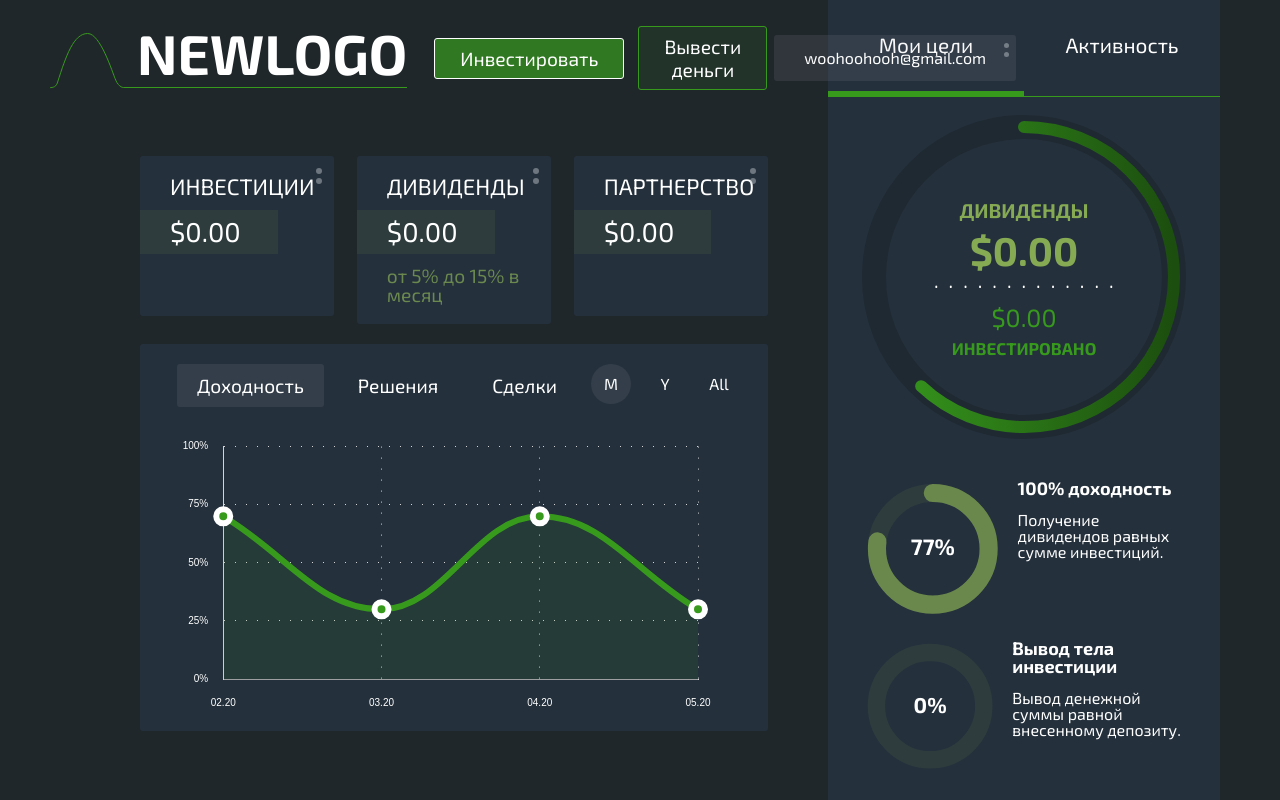
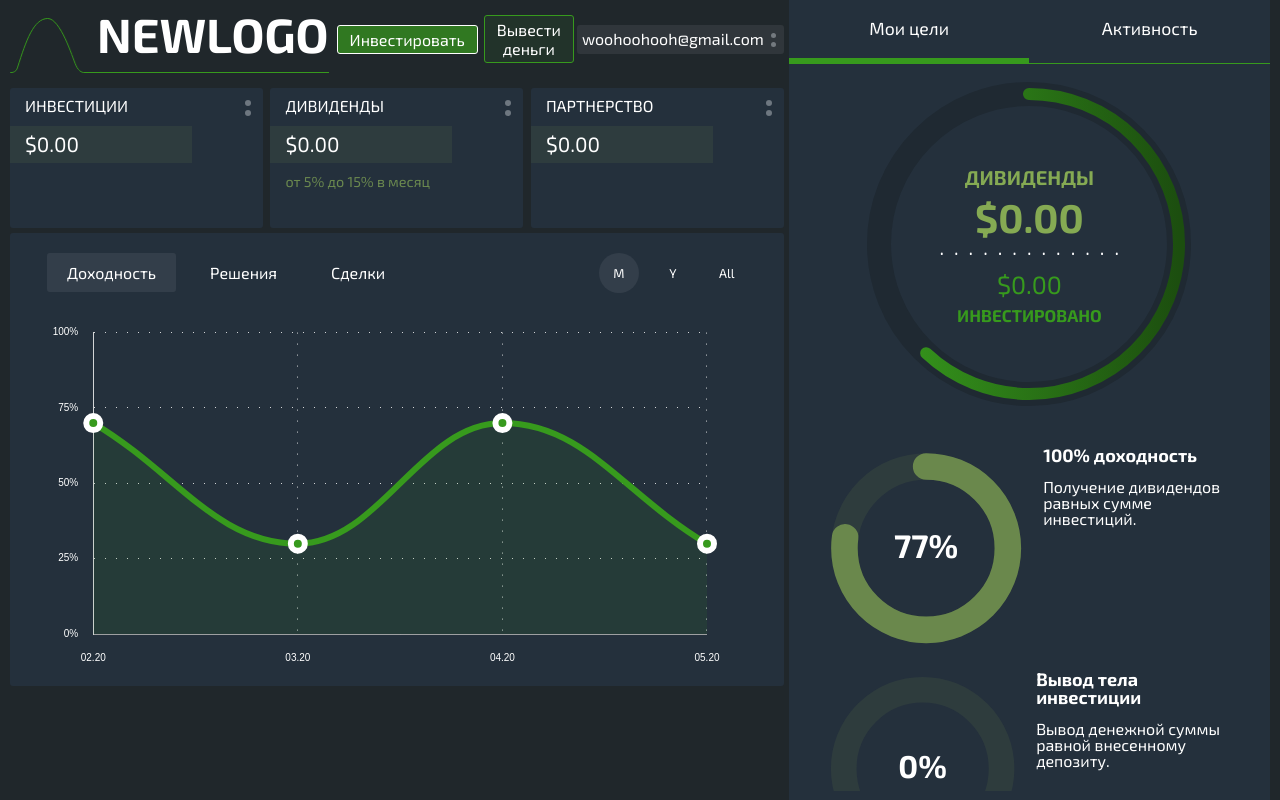
Before and after one commit to Gogabok/Invest-Project, a Vue app in the folder user-panel/: page / in a window 1280 px wide. Built offline with nearby package versions, Linux system fonts and the light colour scheme.

Commit message:
breakpoints styling

```diff
--- a/user-panel/src/components/dashboard/dashboard-card.vue
+++ b/user-panel/src/components/dashboard/dashboard-card.vue
@@ -71,4 +71,24 @@ export default {
       }
     }
   }
+  @media screen and (max-width: 1530px) {
+    .dashboard-card {
+      padding: 10px 0px;
+      max-width: calc((100% / 3) - 5px);
+      & .extraInfo {
+        font-size: .9em;
+        padding: 0px 15px;
+      }
+      & .balance {
+        font-size: 1.3em;
+        max-width: 60%;
+        padding: 8px 15px;
+        margin: 12px 0px;
+      }
+      & .dashboard-card-title {
+        font-size: 1em;
+        padding: 0px 15px;
+      }
+    }
+  }
 </style>
--- a/user-panel/src/components/dashboard/dashboard-graph-module.vue
+++ b/user-panel/src/components/dashboard/dashboard-graph-module.vue
@@ -196,4 +196,22 @@ export default {
       }
     }
   }
+  @media screen and (max-width: 1530px) {
+    .maintoolbar {
+      &-item {
+        font-size: 1em;
+      }
+    }
+    .minitoolbar {
+      &-item {
+        & .text {
+          font-size: .8em;
+        }
+        & img {
+          width: 15px;
+          height: 15px;
+        }
+      }
+    }
+  }
 </style>
--- a/user-panel/src/components/dashboard/graph-module/dashboard-decisions.vue
+++ b/user-panel/src/components/dashboard/graph-module/dashboard-decisions.vue
@@ -200,7 +200,23 @@ export default {
   //   transition-duration: .3s;
   // }
 
-
+  @media screen and (max-width: 1530px) {
+    .decisions-wrapper-nav {
+      padding: 0px 15px;
+      margin-bottom: 5px;
+      & .nav-item {
+        font-size: 1em;
+        width: calc((100% / 6) - 10px);
+      }
+    }
+    .content-item {
+      padding: 9px 15px;
+      & .content-item-text {
+        font-size: .9em;
+        width: calc((100% / 6) - 10px);
+      }
+    }
+  }
 
 
 </style>
--- a/user-panel/src/components/dashboard/graph-module/deals/dashboard-deals-calendar.vue
+++ b/user-panel/src/components/dashboard/graph-module/deals/dashboard-deals-calendar.vue
@@ -218,4 +218,11 @@ export default {
       background: #EF5350;
     }
   }
+  @media screen and (max-width: 1530px) {
+    .calendar-nav {
+      & .nav-item {
+        font-size: .8em;
+      }
+    }
+  }
 </style>
--- a/user-panel/src/components/dashboard/graph-module/deals/dashboard-deals-list.vue
+++ b/user-panel/src/components/dashboard/graph-module/deals/dashboard-deals-list.vue
@@ -141,4 +141,23 @@ export default {
       }
     }
   }
+  @media screen and (max-width: 1530px) {
+    .decisions-wrapper-nav {
+      padding: 0px 15px;
+      margin-bottom: 5px;
+      & .nav-item {
+        font-size: 1em;
+        width: calc((100% / 6) - 10px);
+      }
+    }
+    .content-item {
+      padding: 3px 15px;
+      height: 60px;
+      & .content-item-profit {
+        & span {
+          margin-right: 3px;
+        }
+      }
+    }
+  }
 </style>
--- a/user-panel/src/components/header/VNavBtn.vue
+++ b/user-panel/src/components/header/VNavBtn.vue
@@ -17,7 +17,7 @@ export default {
   font-weight: 400;
   border-radius: 3px;
   color: #fff;
-  font-size: 1.2em;
+  font-size: 1em;
   margin: 0px 7px;
   text-align: center;
   transition-duration: .5s;
@@ -36,4 +36,11 @@ export default {
   //   border: 1px solid #fff;
   // }
 }
+
+@media screen and (max-width: 1530px) {
+  .v-nav-btn {
+    margin: 0px 3px;
+    padding: 4px 12px;
+  }
+}
 </style>
--- a/user-panel/src/components/header/VUserCard.vue
+++ b/user-panel/src/components/header/VUserCard.vue
@@ -16,7 +16,7 @@ export default {
 
 <style lang="scss">
   .v-user-card {
-    padding: 15px 30px;
+    padding: 10.5px 20px 10.5px 15px;
     background: rgba(184, 189, 196, 0.1);
     color: #fff;
     border-radius: 3px;
@@ -41,4 +41,9 @@ export default {
       }
     }
   }
+  @media screen and (max-width: 1530px) {
+    .v-user-card {
+      padding: 6.5px 20px 6.5px 5px;
+    }
+  }
 </style>
--- a/user-panel/src/components/header/index.vue
+++ b/user-panel/src/components/header/index.vue
@@ -33,4 +33,9 @@ export default {
       font-family: "Exo 2";
     }
   }
+  @media screen and (max-width: 1530px) {
+    .navigation-wrapper {
+      padding: 5px 0px;
+    }
+  }
 </style>
--- a/user-panel/src/components/header/logo.vue
+++ b/user-panel/src/components/header/logo.vue
@@ -20,11 +20,16 @@ export default {
   pointer-events: none;
   margin-right: 20px;
   & .logo-title {
-    font-size: 3.5em;
+    font-size: 3em;
     font-weight: bold;
     color: #fff;
     user-select: none;
     pointer-events: none;
   }
 }
+@media screen and (max-width: 1530px) {
+  .logo {
+    margin-right: 5px;
+  }
+}
 </style>
--- a/user-panel/src/components/side-panel/modules/side-panel-activity.vue
+++ b/user-panel/src/components/side-panel/modules/side-panel-activity.vue
@@ -110,7 +110,7 @@ export default {
     },
     setHeight() {
       // Тут просто вычисления высоты side panel и адаптив под экран
-      this.height.module = this.$refs.sidePanelModule.clientHeight - this.$refs.activityNav.clientHeight - 34
+      this.height.module = this.$refs.sidePanelModule.clientHeight - this.$refs.activityNav.clientHeight
       let acc = 0
       let index = null
       setTimeout(() => {
@@ -123,7 +123,7 @@ export default {
               break;
             }
           }
-          this.mixinOptions(index - 1)
+          this.mixinOptions(index - 2)
           this.setupPagination(this.list)
           setTimeout(() => {
             this.height.module = this.height.module + 14 - this.$refs.pagination.clientHeight
@@ -207,9 +207,39 @@ export default {
     }
   }
   .paginate-container-activity {
+    margin-bottom: 15px !important;
     & .pagination-item-active {
       background: #fff;
       color: #24303C;
     }
   }
+  @media screen and (max-width: 1530px) {
+    .activity-list {
+      padding: 10px;
+      & .item {
+        padding: 15px 0px;
+        justify-content: center;
+        & .icon {
+          & img {
+            width: 35px;
+          }
+        }
+        & .icon-cloud {
+          margin: 0px 15px;
+          & img {
+            width: 35px;
+          }
+        }
+        & .text {
+          & .desc {
+            font-size: .9em;
+            margin-bottom: 5px;
+          }
+          & .action {
+            font-size: .9em;
+          }
+        }
+      }
+    }
+  }
 </style>
--- a/user-panel/src/components/side-panel/side-panel-nav.vue
+++ b/user-panel/src/components/side-panel/side-panel-nav.vue
@@ -63,4 +63,12 @@ export default {
       }
     }
   }
+  @media screen and (max-width: 1530px) {
+    .side-panel-nav {
+      &  .nav-item {
+        padding: 20px 10px;
+        font-size: 1.1em;
+      }
+    }
+  }
 </style>
--- a/user-panel/src/views/dashboard.vue
+++ b/user-panel/src/views/dashboard.vue
@@ -34,7 +34,7 @@ export default {
 .dashboard-user-area {
   width: 60%;
   & .v-nav {
-    padding-left: 50px !important;
+    padding-left: 50px ;
   }
   & .common-dashboard-padding {
     padding-left: 140px;
@@ -106,4 +106,36 @@ export default {
   font-size: 20px;
   color:#fff;
 }
+@media screen and (max-width: 1530px) {
+  .paginate-container {
+    padding: 0px 10px;
+    & .dotted  {
+      width: calc(100% - 20px);
+      &:after {
+        letter-spacing: 7px;
+      }
+    }
+  }
+  .dashboard-user-area {
+    width: 100%;
+    & .v-nav {
+      padding-left: 10px;
+    }
+    & .common-dashboard-padding {
+      padding-left: 10px;
+      margin-top: 10px;
+    }
+    & .dashboard-graph-module {
+      margin-left: 10px;
+      margin-top: 5px;
+    }
+  }
+  .side-panel-area {
+    width: 100%;
+    padding: 0px 10px 0px 5px;
+  }
+  .dashboard {
+    flex-grow: wrap;
+  }
+}
 </style>
```
